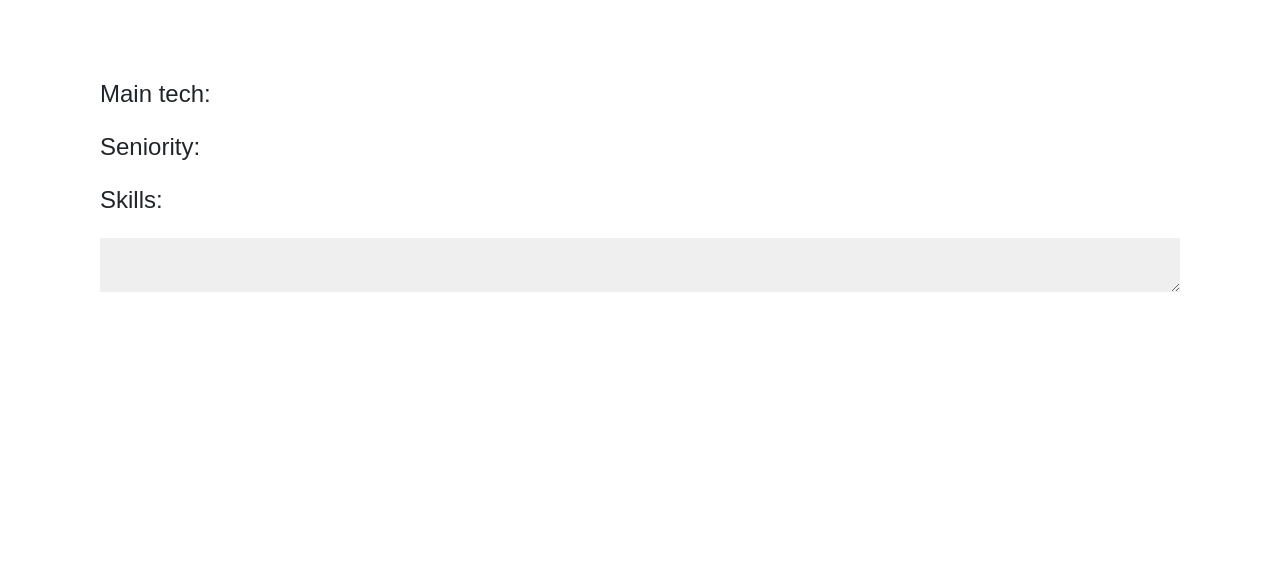
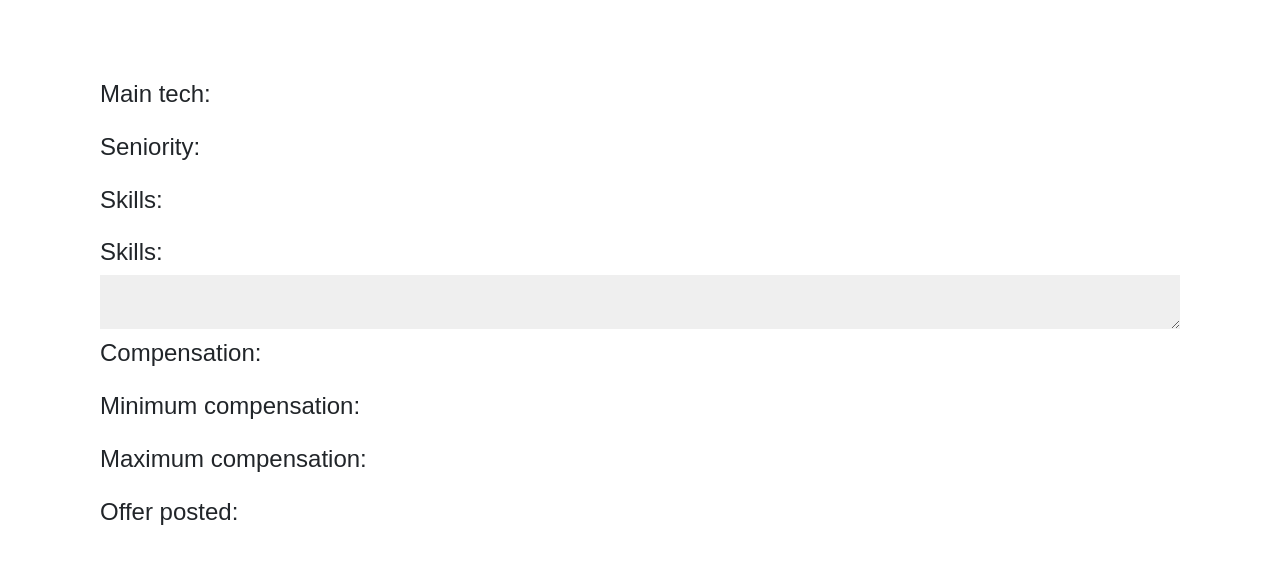
Before and after one commit to Maestr06/eng-project, a Django app: template main/account/templates/account/joboffer_detail.html in a window 1280 px wide. Shown: the part 54-618 px from the top of the page. Run offline with Django 4.2, Linux system fonts and the light colour scheme; the template is opened without the code that fills it, so the values that code supplies are empty; a user stored in the database is signed in; parts of the project's set-up code (start-up, migrations or seed data) failed here and were passed over; some web fonts are replaced.

Commit message:
added styling

```diff
--- a/main/account/templates/account/joboffer_detail.html
+++ b/main/account/templates/account/joboffer_detail.html
@@ -13,11 +13,15 @@
         <strong><li>{{ skill }}</li></strong>
     {% endfor %}
     </ul>
+    <h4>Skills:</h4>
     <textarea>{{ object.offer_description }}</textarea>
-
+    <h4>Compensation:</h4>
     <strong><p>{{ object.offer_compensation }}</p></strong>
+    <h4>Minimum compensation:</h4>
     <strong><p>{{ object.offer_range_min }}</p></strong>
+    <h4>Maximum compensation:</h4>
     <strong><p>{{ object.offer_range_max }}</p></strong>
+    <h4>Offer posted:</h4>
     <strong><p>{{ object.offer_post_time }}</p></strong>
 </div>
 {% endblock %}
```
